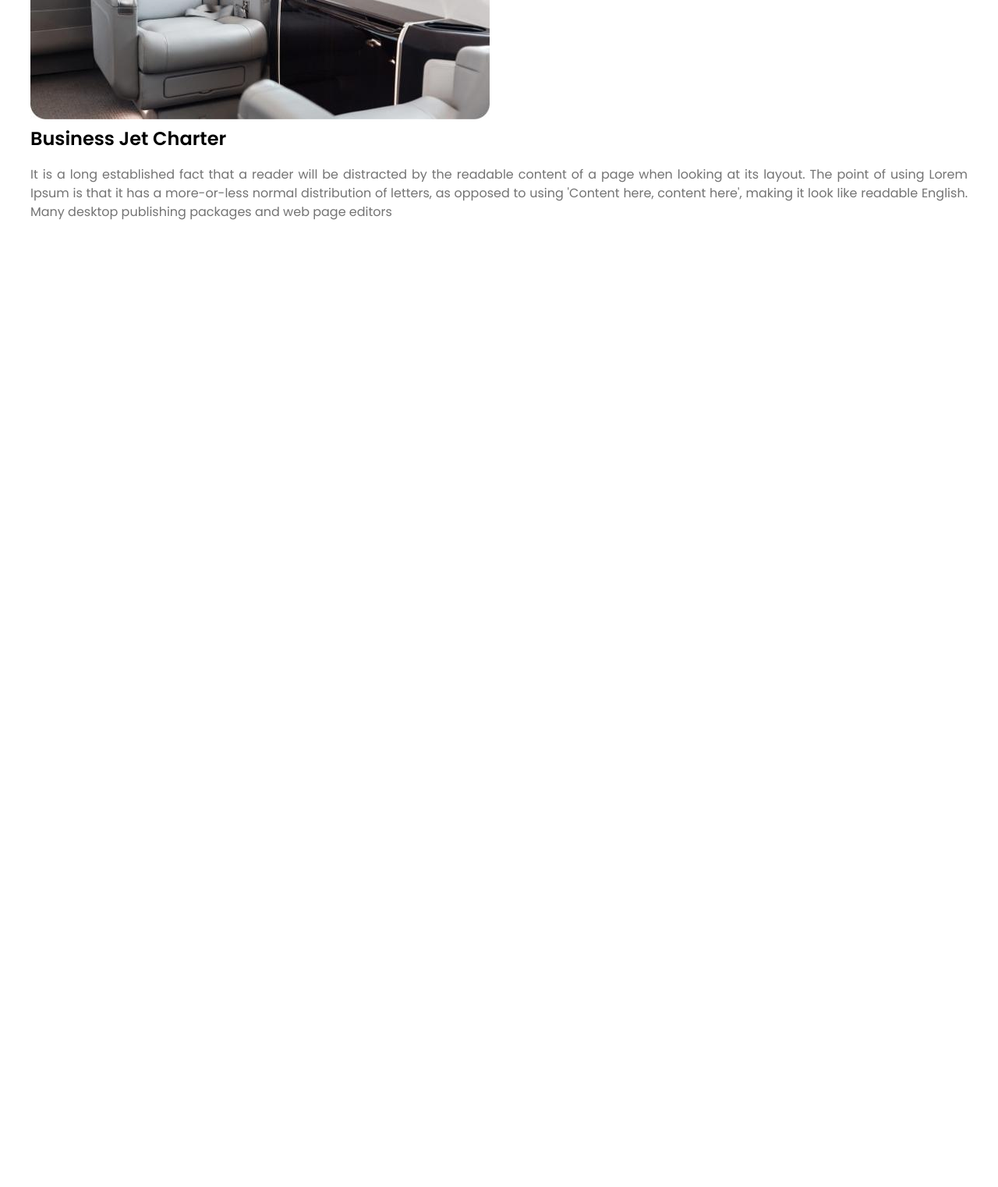
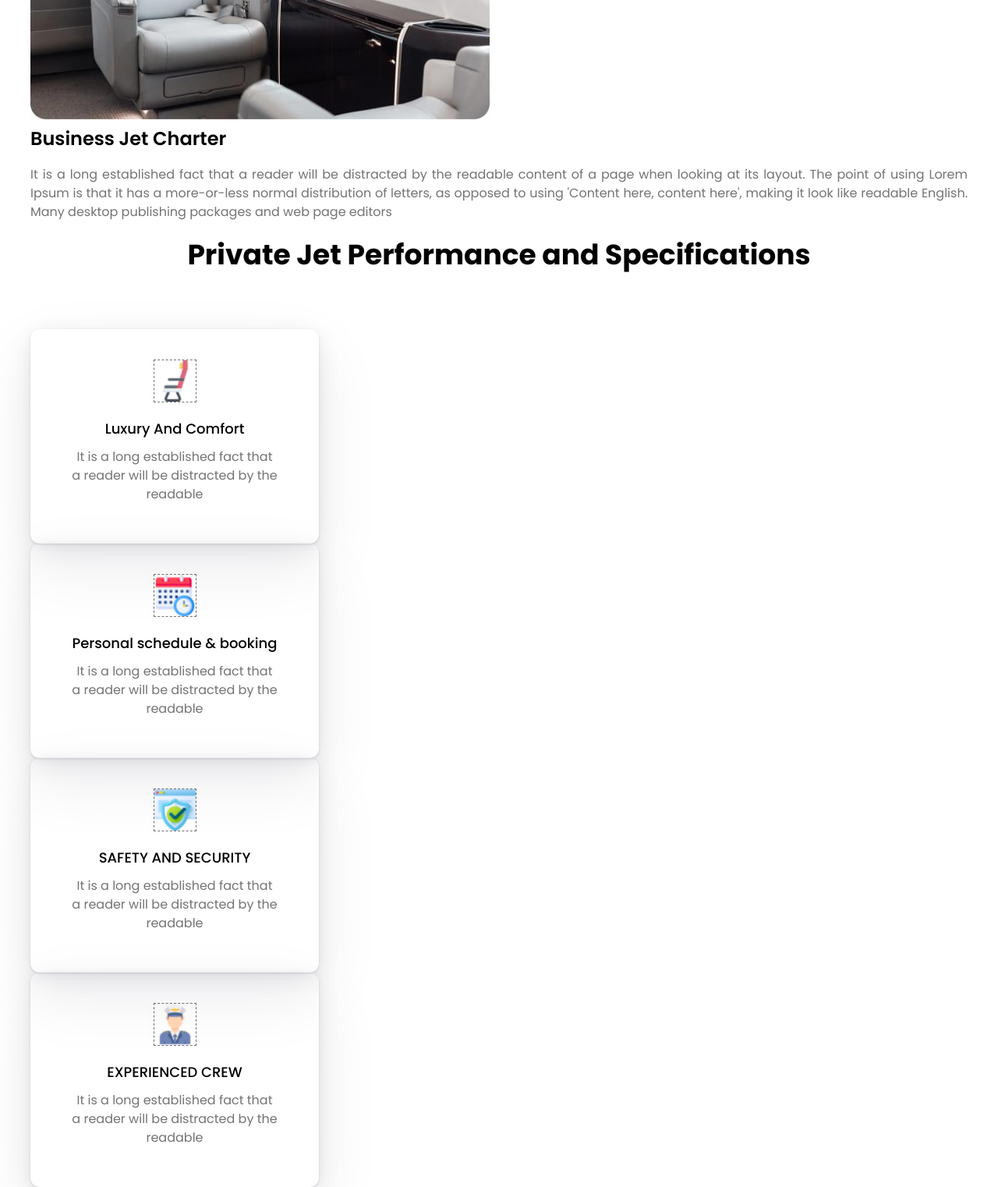
Before and after one commit to 10-Fingers/pet-air, a plain HTML site: page index.html in a window 1280 px wide. Shown: the part 2684-4206 px from the top of the page at 78% size. Before the commit the page ends 2984 px from the top, so only its background shows below. Drawn offline with nearby package versions, Linux system fonts and the light colour scheme; a web font is replaced by a local one.

Commit message:
add section perfomance

```diff
--- a/index.css
+++ b/index.css
@@ -240,3 +240,56 @@ body {
 
     color: var(--primary-titel-color);
 }
+
+
+
+
+/* PERFOMANCE */
+
+.perfomance-titel {
+    margin-top: 0;
+    margin-bottom: 68px;
+
+    font-size: 36px;
+    text-align: center;
+
+    color: var(--primary-titel-color);
+}
+
+.perfomance-list {
+    margin-top: 0;
+    margin-bottom: 0;
+    padding-left: 0;
+
+    list-style: none;
+}
+
+.perfomance-item {
+    padding: 39px 52px 51px 52px;
+    width: 370px;
+
+    text-align: center;
+
+    border-radius: 12px;
+    box-shadow: 0px 1px 3px 0px rgba(19, 10, 46, 0.13), 0px 3px 14px 0px rgba(19, 10, 46, 0.03), 0px 8px 32px 0px rgba(19, 10, 46, 0.07), 0px 30px 84px 0px rgba(19, 10, 46, 0.08);
+}
+
+.perfomance-icon {
+    margin-bottom: 13px;
+
+    border: 0.1px dashed var(--primary-text-color)
+}
+
+.perfomance-sub-titel {
+    margin-top: 0;
+    margin-bottom: 11px;
+
+    font-size: 18px;
+    font-weight: 500;
+
+    color: var(--primary-titel-color);
+}
+
+.perfomance-text {
+    margin: 0;
+}
--- a/index.html
+++ b/index.html
@@ -130,6 +130,59 @@
             </ul>
         </div>
     </section>
+
+    <section class="perfomance">
+        <div class="container">
+            <h2 class="perfomance-titel">
+                Private Jet Performance and Specifications
+            </h2>
+
+            <ul class="perfomance-list">
+                <li class="perfomance-item">
+                    <img src="./movie/svg/comfort-icon.png" width="55" alt="" class="perfomance-icon">
+                    <h3 class="perfomance-sub-titel">
+                        Luxury And Comfort
+                    </h3>
+                    <p class="perfomance-text">
+                        It is a long established fact that a reader will be distracted by the readable
+                    </p>
+                </li>
+
+                <li class="perfomance-item">
+                    <img src="./movie/svg/schedul-icon.png" width="55" alt="" class="perfomance-icon">
+                    <h3 class="perfomance-sub-titel">
+                        Personal schedule & booking
+                    </h3>
+                    <p class="perfomance-text">
+                        It is a long established fact that a reader will be distracted by the readable
+                    </p>
+
+                </li>
+
+                <li class="perfomance-item">
+                    <img src="./movie/svg/security-icon.png" width="55" alt="" class="perfomance-icon">
+                    <h3 class="perfomance-sub-titel">
+                        SAFETY AND SECURITY
+                    </h3>
+                    <p class="perfomance-text">
+                        It is a long established fact that a reader will be distracted by the readable
+                    </p>
+
+                </li>
+
+                <li class="perfomance-item">
+                    <img src="./movie/svg/crew-icon.png" width="55" alt="" class="perfomance-icon">
+                    <h3 class="perfomance-sub-titel">
+                        EXPERIENCED CREW
+                    </h3>
+                    <p class="perfomance-text">
+                        It is a long established fact that a reader will be distracted by the readable
+                    </p>
+
+                </li>
+            </ul>
+        </div>
+    </section>
 </body>
 
 </html>
```
